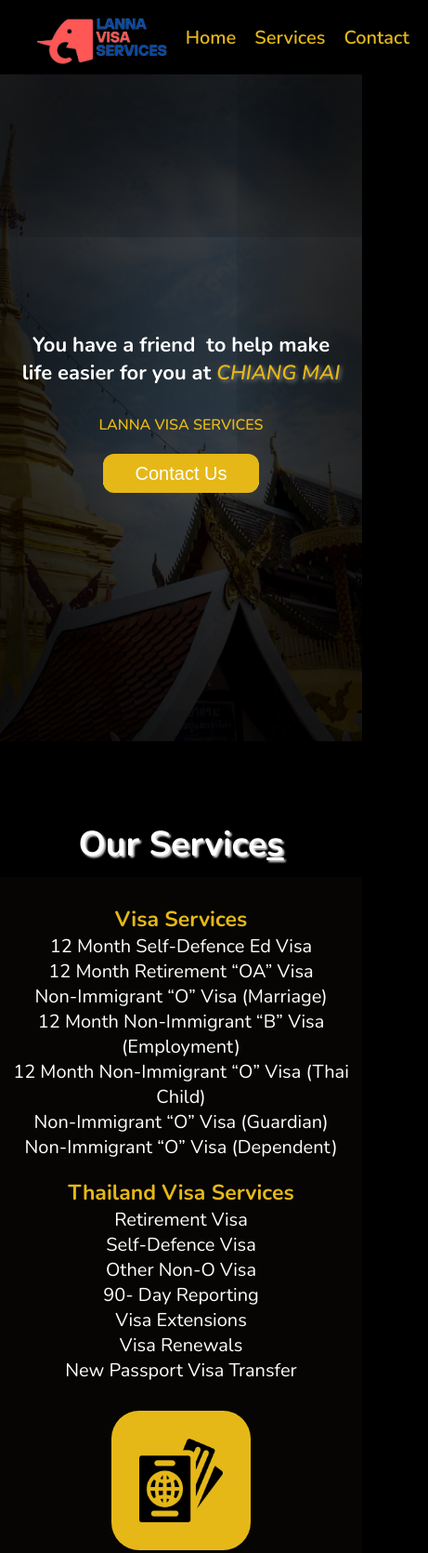
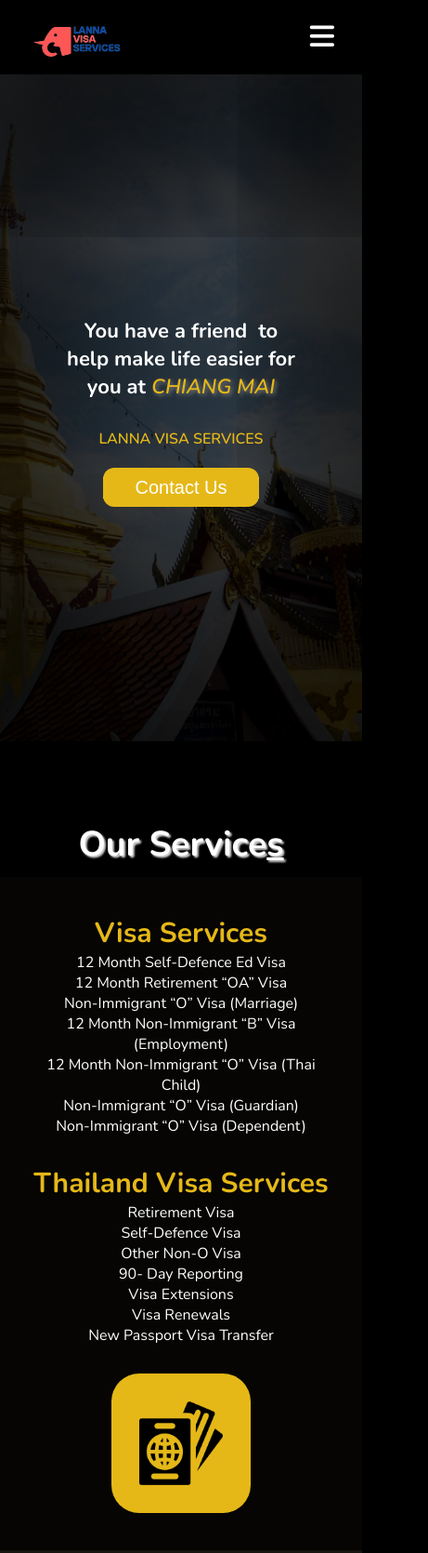
Before and after one commit to Jeeranunnat/LannaVisaServices, a plain HTML site: page index.html in a window 390 px wide. Shown: the top 1670 px of the page at 93% size, 461 px wide, since content can reach past the window. Drawn offline with nearby package versions, Linux system fonts and the light colour scheme.

Commit message:
update css

```diff
--- a/index.html
+++ b/index.html
@@ -23,12 +23,17 @@
       <div class="logo">
         <a rel="stylesheet" href="#home"><img src="./image/logo.png" alt=""></a>
       </div>
-      <div class="menu-bar">
+      <div class="nav-links">
+        <ul>
           <li><a href="#home">Home</a></li>
           <li><a href="#services">Services</a></li>
           <li><a href="#contact">Contact</a></li>
+        </ul>
       </div>
+      <a class="menu-hamburger">
+        <i class="fa-solid fa-bars"></i></a>
     </nav>
+
     <div class="slide-bar" id="home">
         <div class="slide-bar-top"><h2>You have a friend  to help make life easier for you at <span>CHIANG MAI</span></h2></div>
         <div class="slide-bar-middle">lanna visa services</div>
@@ -43,7 +48,7 @@
         <div class="services-content">
            <!--card1  -->
           <div class="card card1">
-              <div class="card-left">
+              <div class="card-left card-content">
                 <div class="topic">
                     Visa Services
                 </div>
@@ -70,12 +75,12 @@
                     <li>New Passport Visa Transfer</li>
                   </ul>
               </div>
-              <div class="card-right center"><img src="./image/passport.png" alt=""/></div>
+              <div class="card-img card-right center "><img src="./image/passport.png" alt=""/></div>
             </div>
            <!-- card2 -->
            <div class="card card2">
-            <div class="card-left center"><img src="./image/scooter.png" alt=""/></div>
-            <div class="card-right">
+            <div class="card-left center card-img"><img src="./image/scooter.png" alt=""/></div>
+            <div class="card-right card-content">
               <div class="topic">
                 Thai Driving License
               </div>
@@ -87,7 +92,7 @@
          </div>
          <!-- card3 -->
         <div class="card card3">
-          <div class="card-left">
+          <div class="card-left card-content">
             <div class="topic">
               Open A Thai Bank Account
             </div>
@@ -95,12 +100,12 @@
               Foreignershoping to open an account with a local bank here in Chiang Mai
             </div>
           </div>
-          <div class="card-right center"><img src="./image/wallet.png" alt=""/></div>
+          <div class="card-right center card-img"><img src="./image/wallet.png" alt=""/></div>
        </div>
        <!-- card4 -->
        <div class="card card4">
-        <div class="card-left center"><img src="./image/home.png" alt=""/></div>
-        <div class="card-right">
+        <div class="card-left center card-img"><img src="./image/home.png" alt=""/></div>
+        <div class="card-right card-content">
           <div class="topic">
             Property
           </div>
@@ -116,7 +121,7 @@
      <!-- card5 -->
        <div class="card card5">
 
-        <div class="card-left">
+        <div class="card-left card-content">
           <div class="topic">
             Get a Sak Yant Tattoo in Chiang Mai
           </div>
@@ -124,7 +129,7 @@
             Yantra tattoos are believed to be magic and bestow mystical powers, protection, or good luck. There are three main effects of a yantra tattoo. One is that which benefits the wearer, such as making them more eloquent. Another is that of protection and to ward off evil and hardship.
           </div>
         </div>
-        <div class="card-right center"><img src="./image/needle.png" alt=""/></div>
+        <div class="card-right center card-img"><img src="./image/needle.png" alt=""/></div>
       </div>
       </div>
     </div>
@@ -159,6 +164,5 @@
     </footer>
 
     <script src="./main.js"></script>
-    <script src="https://cdn.jsdelivr.net/npm/swiper@9/swiper-bundle.min.js"></script>
   </body>
 </html>
--- a/main.js
+++ b/main.js
@@ -5,19 +5,13 @@
     } else {
       $('nav').removeClass('sticky');
     }
-    // if(this.scrollY > 500){
-    //     $('.scroll-up-btn').addClass("show")
-    // }
-    // else{
-    //     $('.scroll-up-btn').removeClass("show")
-    // }
   });
-  // slide-up-script
-  // $('.scroll-up-btn').click(function(){
-  //     $('html').animate({scrollTop:0});
-  // })
-  // // toggle menu/navbar script
-  // $('.menu-btn').click(function(){
-  //     $('.navbar .menu').toggleClass("active");
-  //     $('.menu-btn i').toggleClass("active");
+  const menuHamburger = document.querySelector('.menu-hamburger');
+  const navLinks = document.querySelector('.nav-links');
+  menuHamburger.addEventListener('click', () => {
+    navLinks.classList.toggle('mobile-menu');
+  });
+  navLinks.addEventListener('click', () => {
+    navLinks.classList.toggle('mobile-menu');
+  });
 });
--- a/style.css
+++ b/style.css
@@ -9,53 +9,65 @@
   background-color: black;
   font-family: 'Nunito', sans-serif;
   color: white;
+  font-size: 20px;
 }
 
 /* navigation bar */
 nav {
   width: 100%;
-  height: 80px;
+  padding: 0 30px 0 30px;
   display: flex;
+  flex-direction: row;
   justify-content: space-between;
   align-items: center;
-  /* background-color: #e5b818; */
-  /* color: black; */
   z-index: 999;
-  /* position: fixed; */
+  background-color: black;
 }
 nav .logo {
-  margin-left: 30px;
-}
-nav .logo:hover {
-  cursor: pointer;
+  height: 80px;
+  width: auto;
+  overflow: hidden;
 }
 nav .logo img {
-  height: 120px;
-  width: auto;
+  height: 80px;
 }
-nav .menu-bar {
+nav .nav-links ul {
   display: flex;
   flex-direction: row;
   list-style: none;
-  font-size: 20px;
+}
+nav .nav-links li {
+  margin-left: 30px;
+}
+nav .nav-links a {
+  text-decoration: none;
+  color: white;
+  font-weight: 600;
+  transition: all 0.3s ease;
+}
+nav .nav-links a.active {
+  color: #e5b818;
+}
+nav .nav-links a:hover {
+  color: #e5b818;
   font-weight: 600;
 }
-nav .menu-bar li {
-  margin-right: 30px;
-  transition-delay: 2ms;
-}
-nav .menu-bar a {
-  text-decoration: none;
-  color: #e5b818;
-}
-nav .menu-bar a:hover {
-  cursor: pointer;
-  color: white;
-  font-weight: 700;
+.mobile-menu {
+  margin-left: 0;
 }
 nav.sticky {
   position: fixed;
   background-color: rgba(0, 0, 0, 0.864);
+}
+nav .menu-hamburger {
+  position: absolute;
+  right: 30px;
+  display: none;
+  z-index: 999;
+}
+nav .menu-hamburger i {
+  font-size: 30px;
+  color: white;
 }
 /* slide-bar */
 .slide-bar {
@@ -117,11 +129,11 @@
   background-color: black;
   border: 3px solid #e5b818;
   font-weight: 600;
-  /* text-shadow: 2px 2px 0px lightgray; */
 }
 
 /* services section */
-.header {
+.header,
+.contact .header {
   text-align: center;
   padding-top: 85px;
   padding-bottom: 10px;
@@ -146,9 +158,7 @@
 .card:hover {
   background-color: rgb(41, 38, 38);
 }
-.card-left {
-  width: 50%;
-}
+.card-left,
 .card-right {
   width: 50%;
 }
@@ -157,17 +167,15 @@
   justify-content: center;
   align-items: center;
 }
-.card ul {
+.card li {
   transform: translateX(30px);
-}
-.card li {
   transition: all 0.3s ease;
 }
 .card li:hover {
   color: #e5b818;
 }
 .card .content {
-  font-size: 20px;
+  /* font-size: 20px; */
   list-style-type: circle;
 }
 .card img {
@@ -189,9 +197,9 @@
 .card1 {
   background-color: rgba(103, 80, 58, 0.06);
 }
-/* .card1 img {
-  transform: translateY(-120px);
-} */
+.card4 header {
+  color: #e5b818;
+}
 .card1,
 .card3,
 .card5 {
@@ -213,10 +221,10 @@
   padding-bottom: 30px;
   text-align: center;
 }
-.contact .header {
+/* .contact .header {
   padding-top: 95px;
   font-size: 30px;
-}
+} */
 form {
   text-align: left;
   background-color: gray;
@@ -261,81 +269,99 @@
   padding: 5px;
   color: gray;
 }
-
-@media (max-width: 1077px) {
+@media (max-width: 1100px) {
+  .slide-bar-top {
+    display: block;
+    width: 65%;
+    text-align: center;
+  }
   .card {
-    padding: 30px 100px 30px 100px;
+    padding: 15px 60px 15px 60px;
   }
 }
-@media (max-width: 930px) {
+
+@media (max-width: 900px) {
+  nav .menu-hamburger {
+    display: block;
+  }
+  nav .nav-links {
+    background-color: rgba(0, 0, 0, 0.5);
+    backdrop-filter: blur(7px);
+    position: absolute;
+    top: 0;
+    left: 0;
+    width: 100%;
+    height: 100vh;
+    z-index: 999;
+    display: flex;
+    justify-content: center;
+    align-items: center;
+    margin-left: -100%;
+    color: white;
+    transition: all 0.3s ease;
+  }
+  .nav-links.mobile-menu {
+    margin-left: 0;
+  }
+  nav .nav-links ul {
+    flex-direction: column;
+    align-items: center;
+  }
+  nav .nav-links ul li {
+    margin: 25px 0;
+    font-size: 30px;
+  }
+}
+@media (max-width: 755px) {
   .card {
-    padding: 30px 50px 30px 50px;
+    flex-direction: column;
+  }
+  .card .card-img {
+    order: 2;
+  }
+  .card .card-content {
+    order: 1;
+  }
+  .card .topic {
+    padding-top: 30px;
+  }
+  .card-left,
+  .card-right {
+    width: 90%;
+    text-align: center;
+  }
+  .card li {
+    transform: translateX(0);
+    list-style: none;
+  }
+}
+@media (max-width: 718px) {
+  body {
+    font-size: 16px;
   }
   .slide-bar-top h2 {
-    /* font-weight: 800; */
+    font-size: 25px;
+  }
+}
+@media (max-width: 674px) {
+  .header,
+  .contact .header {
+    font-size: 25px;
+  }
+  card .topic {
+    font-size: 25px;
+  }
+  form {
+    width: 80vw;
+  }
+}
+@media (max-width: 500px) {
+  .card {
+    padding: 10px 15px 10px 15px;
+  }
+}
+@media (max-width: 414px) {
+  .slide-bar-top h2 {
     font-size: 22px;
   }
 }
-@media (max-width: 850px) {
-  .card {
-    padding: 50px 30px 50px 30px;
-    flex-direction: column;
-  }
-  .card ul {
-    transform: translateX(0px);
-  }
-  .card-left {
-    width: 100%;
-  }
-  .card-right {
-    width: 100%;
-  }
-  .topic {
-    text-align: center;
-    padding-top: 20px;
-  }
-  .card .content {
-    text-align: center;
-    list-style: none;
-  }
-  .card p {
-    text-align: center;
-  }
-}
-@media (max-width: 720px) {
-  .slide-bar-top h2 {
-    /* font-weight: 800; */
-    display: block;
-    width: 350px;
-    align-self: center;
-    text-align: center;
-  }
-}
-@media (max-width: 560px) {
-  form {
-    width: 80vw;
-  }
-  .card {
-    padding: 30px 30px 30px 30px;
-    flex-direction: column;
-  }
-  nav .menu-bar li {
-    margin-right: 20px;
-    transition-delay: 2ms;
-    font-size: 20px;
-  }
-}
-@media (max-width: 501px) {
-  .header {
-    font-size: 25px;
-  }
-  .contact .header {
-    font-size: 25px;
-  }
-  .topic {
-    font-size: 23px;
-  }
-  .card {
-    padding: 10px 10px 10px 10px;
-  }
-}
```
